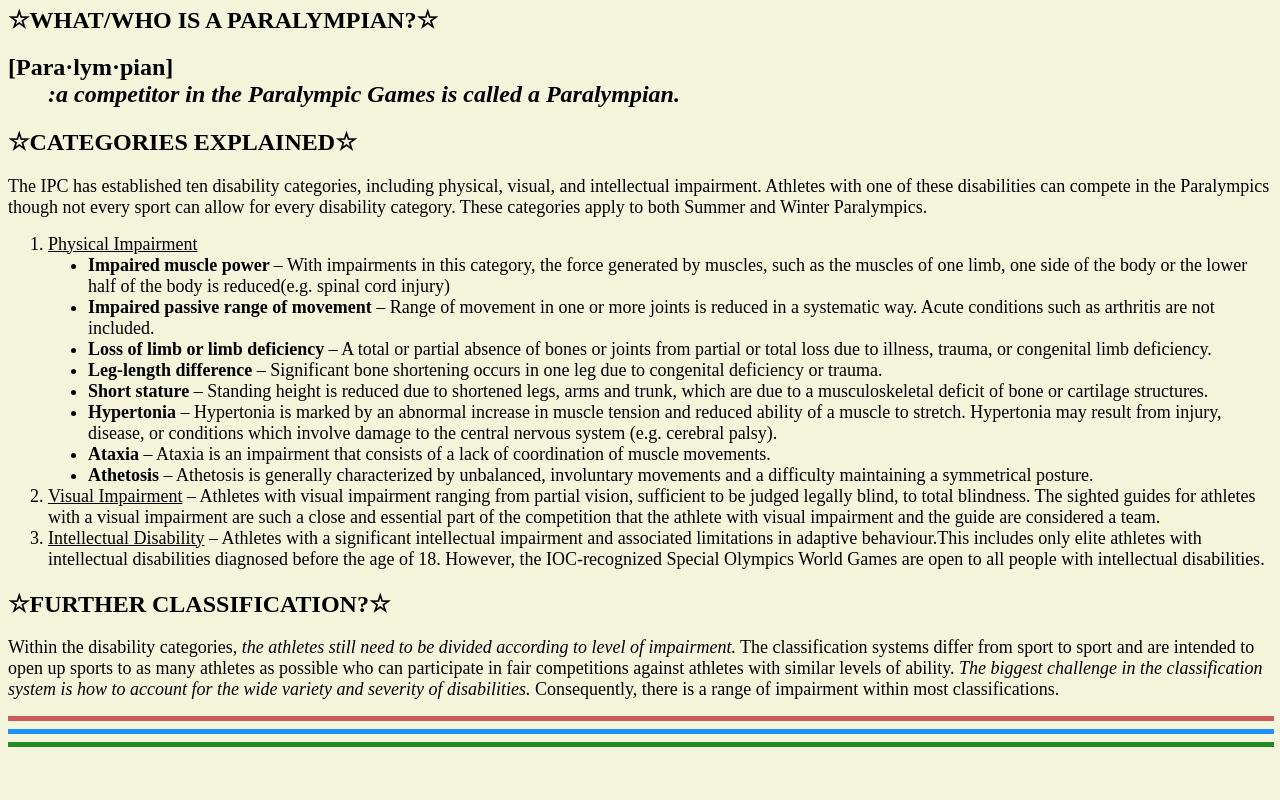
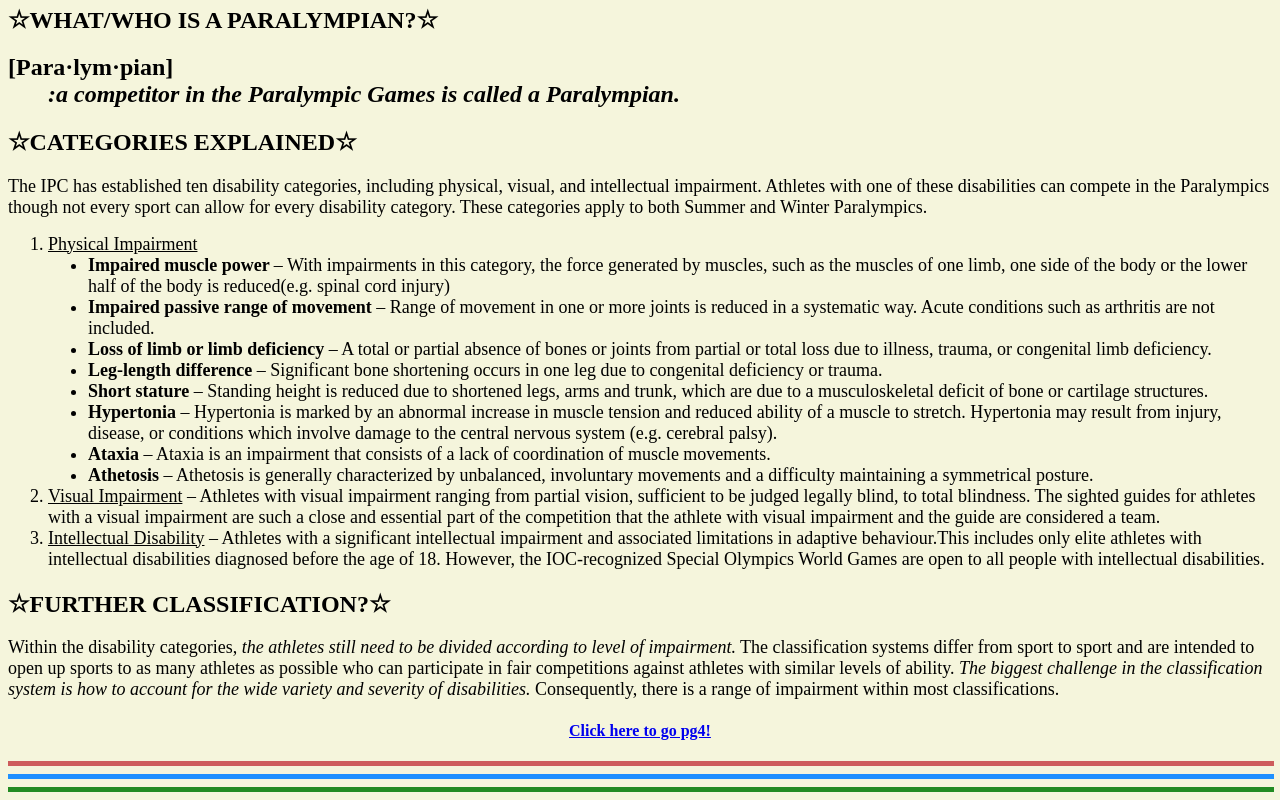
Before and after one commit to yosho07/early-web-projects, a plain HTML site: page paralympic-games-website/THEPARALYMPICGAMESpg3.html in a window 1280 px wide. Shown: the part 132-932 px from the top of the page. Before the commit the page ends 887 px from the top, so only its background shows below. Drawn offline with Linux system fonts and the light colour scheme.

Commit message:
Update THEPARALYMPICGAMESpg3.html

```diff
--- a/paralympic-games-website/THEPARALYMPICGAMESpg3.html
+++ b/paralympic-games-website/THEPARALYMPICGAMESpg3.html
@@ -51,6 +51,7 @@ THE PARALYMPIANS?</u></font>
   as possible who can participate in fair competitions against athletes with similar levels of ability.
   <i>The biggest challenge in the classification system is how to account for the wide variety and severity of disabilities.</i>
   Consequently, there is a range of impairment within most classifications.</font></p>
+  <center><a href="THEPARALYMPICGAMESpg4.html"><h4>Click here to go pg4!</h4></a></center>
   <hr color=indianred size=5 width=100% align=center>
 <hr color=dodgerblue size=5 width=100% align=center>
 <hr color=forestgreen size=5 width=100% align=center>
```
